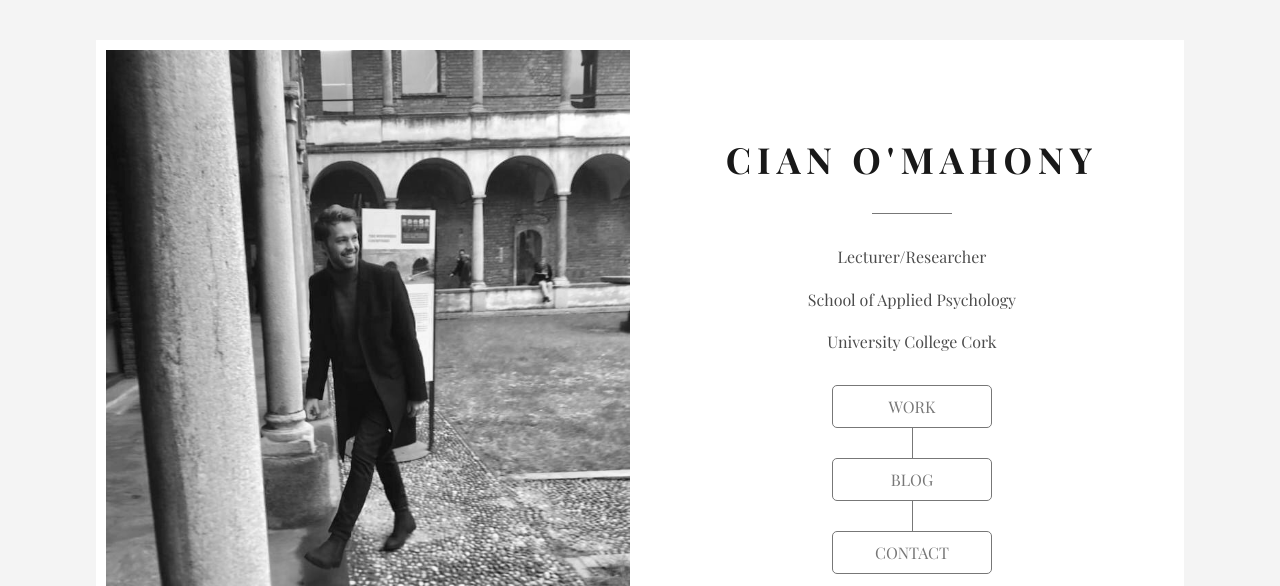
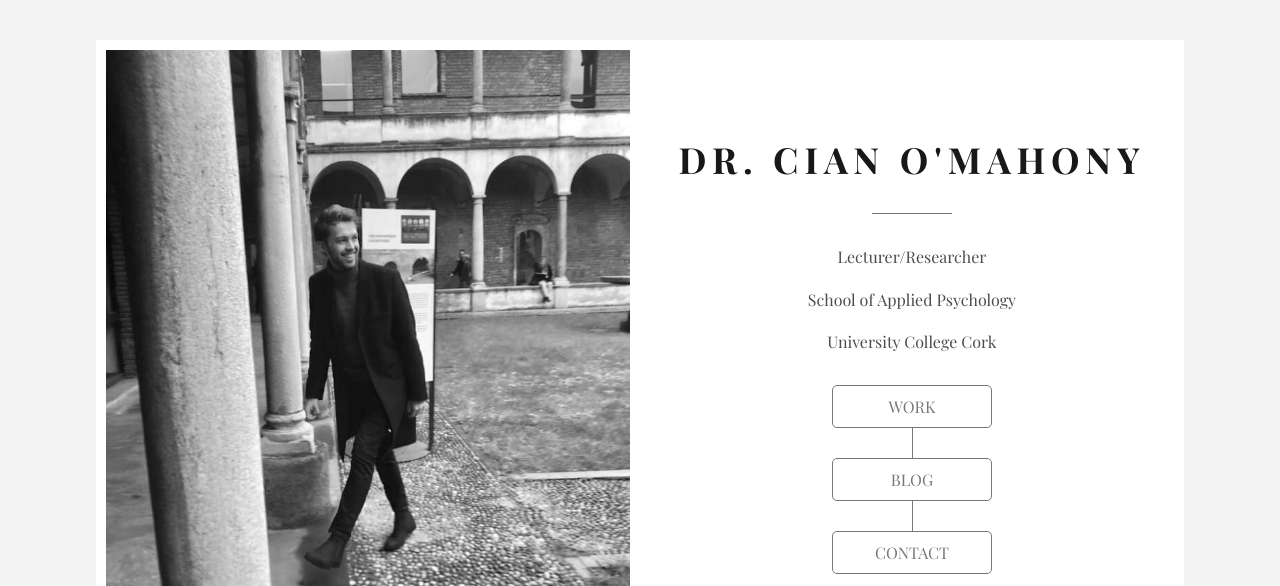
Before and after one commit to Carbon-Bl4ck/Carbon-Bl4ck.github.io, a plain HTML site: page index.html in a window 1280 px wide. Shown: the top 586 px of the page. Drawn offline with nearby package versions, Linux system fonts and the light colour scheme.

Commit message:
Update index.html

```diff
--- a/index.html
+++ b/index.html
@@ -3,7 +3,7 @@
     <head>
         <meta charset="utf-8">
         <meta http-equiv="X-UA-Compatible" content="IE=edge">
-        <title>Dr. Cian O'Mahony</title>
+        <title>Cian O'Mahony</title>
         <meta name="viewport" content="width=device-width, initial-scale=1">
         <link rel="stylesheet" href="main.css">
         <script src="https://kit.fontawesome.com/dbed6b6114.js" crossorigin="anonymous"></script>
@@ -15,7 +15,7 @@
             </div>
 
             <div class = "content">
-		    <h2>Cian O'Mahony</h2>
+		    <h2>Dr. Cian O'Mahony</h2>
 
                 <span><!-- line here --></span>
 
```
